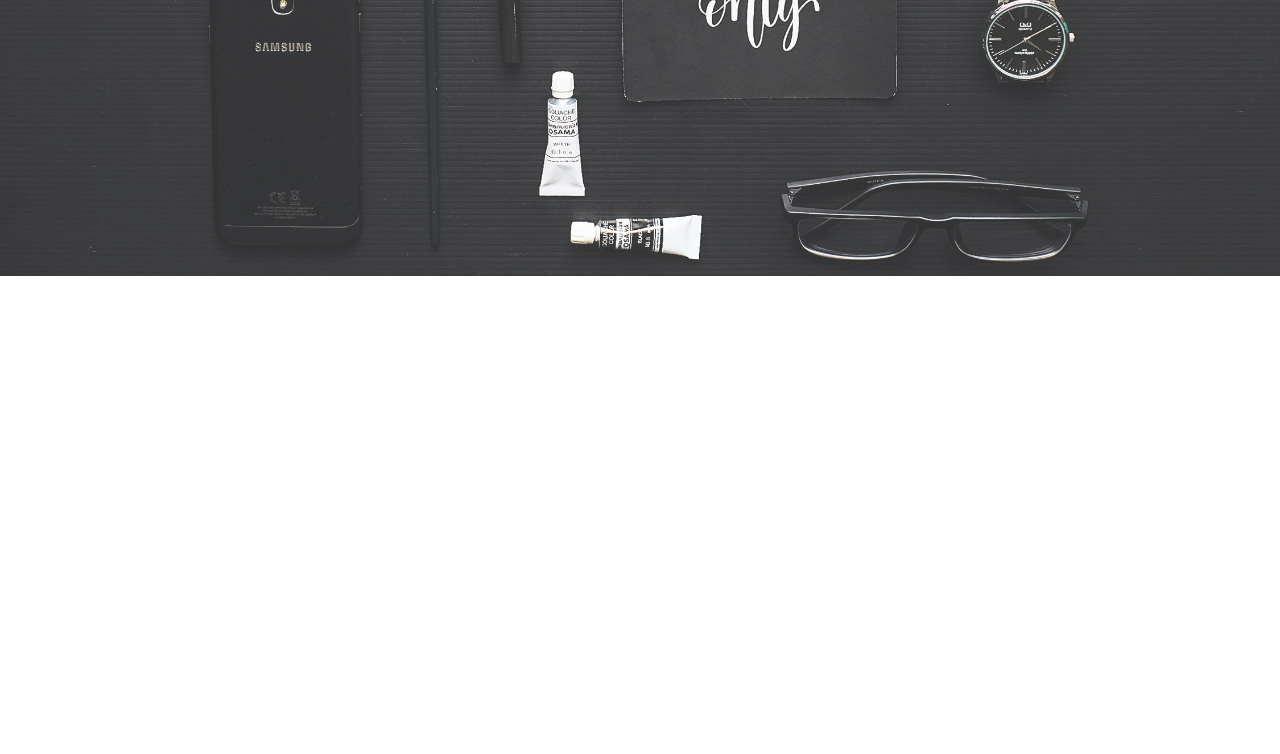
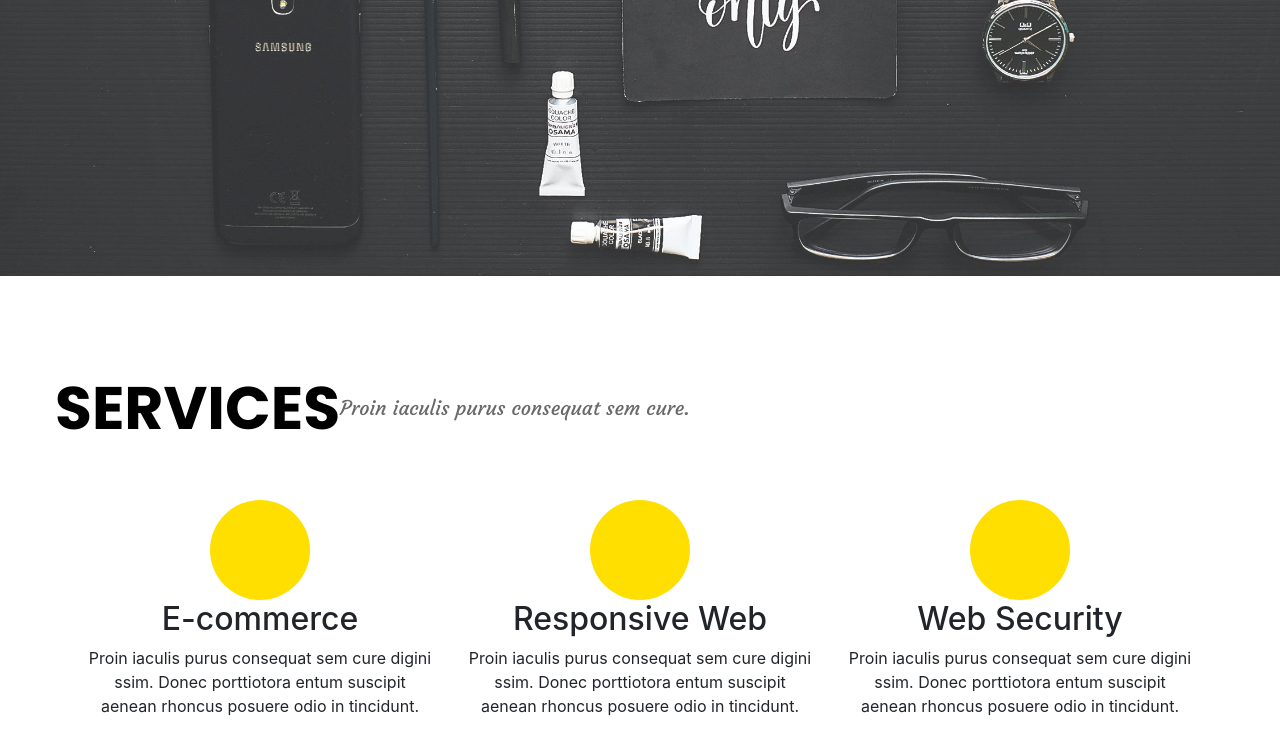
Before and after one commit to dawidPoznanski/Project-task, a website: page index.html in a window 1280 px wide. Shown: the part 524-1278 px from the top of the page. Before the commit the page ends 800 px from the top, so only its background shows below. Drawn offline with nearby package versions, Linux system fonts and the light colour scheme.

Commit message:
SERVICES section

```diff
--- a/index.html
+++ b/index.html
@@ -36,5 +36,44 @@
             <a href="#" class="btn btn-warning">TELL ME MORE</a>
         </div>
     </header>
+    <section class="services">
+        <div class="container py-5">
+            <div class="row d-flex">
+                <div class="row flex-colum align-items-center services-text py-5">
+                    <h2>SERVICES</h2>
+                    <h3>Proin iaculis purus consequat sem cure.</h3>
+                </div>
+                <div class="services-card d-flex flex-row text-center">
+                    <div class="col-lg-4">
+                        <div class="circle-holder d-flex justify-content-center align-items-center">
+                            <div class="circle d-flex justify-content-center align-items-center">
+                                <i class="fas fa-shopping-basket"></i>
+                            </div>
+                        </div>
+                        <h2>E-commerce</h2>
+                        <p>Proin iaculis purus consequat sem cure digini ssim. Donec porttiotora entum suscipit aenean rhoncus posuere odio in tincidunt.</p>
+                    </div>
+                    <div class="col-lg-4">
+                        <div class="circle-holder d-flex justify-content-center align-items-center">
+                            <div class="circle d-flex justify-content-center align-items-center">
+                                <i class="fas fa-laptop-code"></i>
+                            </div>
+                        </div>
+                        <h2>Responsive Web</h2>
+                        <p>Proin iaculis purus consequat sem cure digini ssim. Donec porttiotora entum suscipit aenean rhoncus posuere odio in tincidunt.</p>
+                    </div>
+                    <div class="col-lg-4">
+                        <div class="circle-holder d-flex justify-content-center align-items-center">
+                            <div class="circle d-flex justify-content-center align-items-center">
+                                <i class="fas fa-lock"></i>
+                            </div>
+                        </div>
+                        <h2>Web Security</h2>
+                        <p>Proin iaculis purus consequat sem cure digini ssim. Donec porttiotora entum suscipit aenean rhoncus posuere odio in tincidunt.</p>
+                    </div>
+                </div>
+            </div>
+        </div>
+    </section>
 </body>
 </html>
--- a/sass/style.scss
+++ b/sass/style.scss
@@ -71,3 +71,25 @@ $light-bg: #f5f5f5;
   left: 50%;
   transform: translate(-50%, -50%);
 }
+/*SERVICES*/
+.services-text h2 {
+  font-size: 60px;
+  font-family: $main-font;
+  font-weight: 700;
+  color: black;
+}
+.services-text h3 {
+  font-size: 20px;
+  font-family: $logo-font;
+  color: $third-color;
+}
+.circle {
+  width: 100px;
+  height: 100px;
+  border-radius: 50%;
+  background-color: $second-color;
+}
+.fas {
+  font-size: 40px;
+  color: $second-color;
+}
```
Also changed, not shown: sass/style.css, 1 other file.
